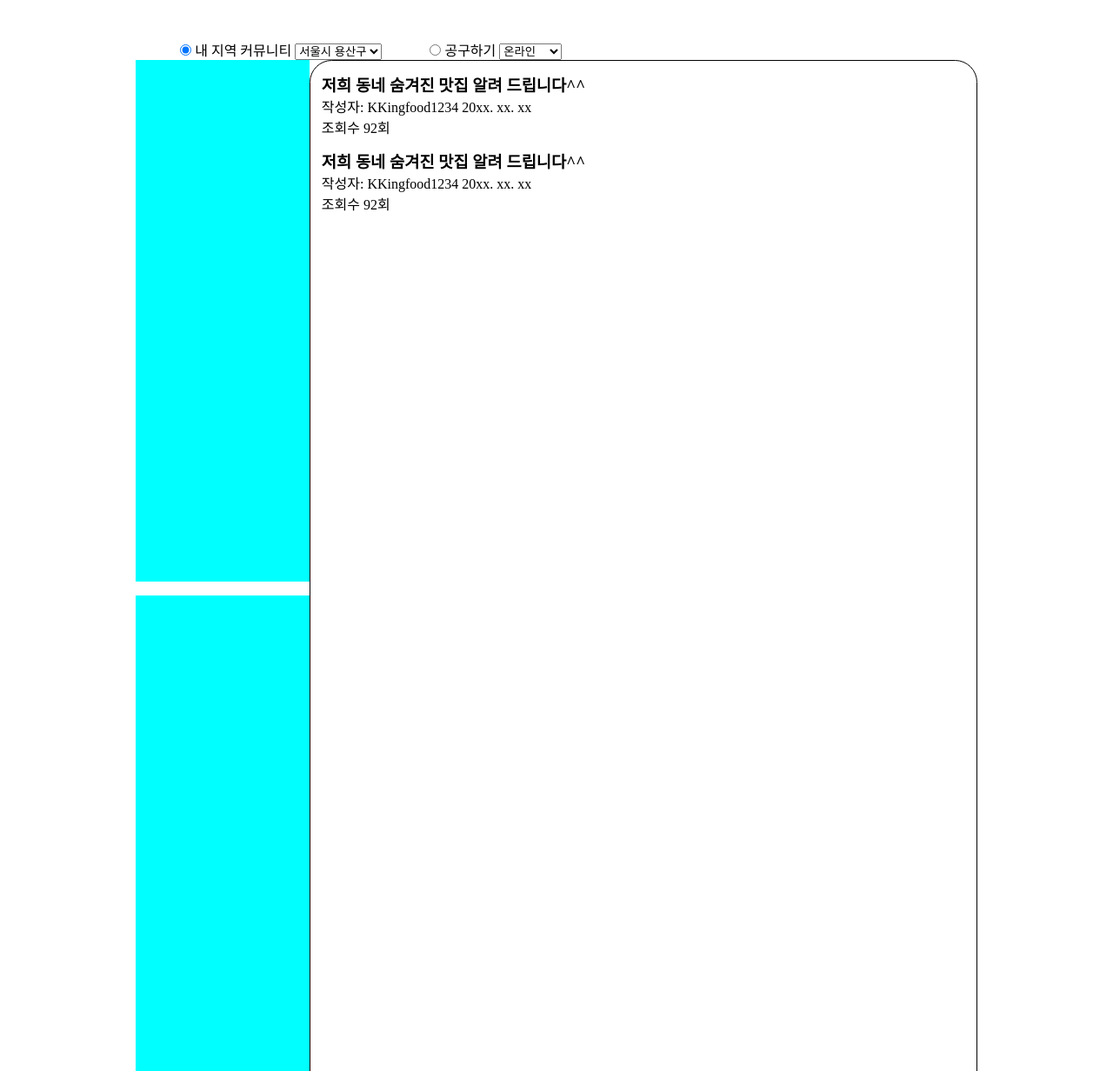
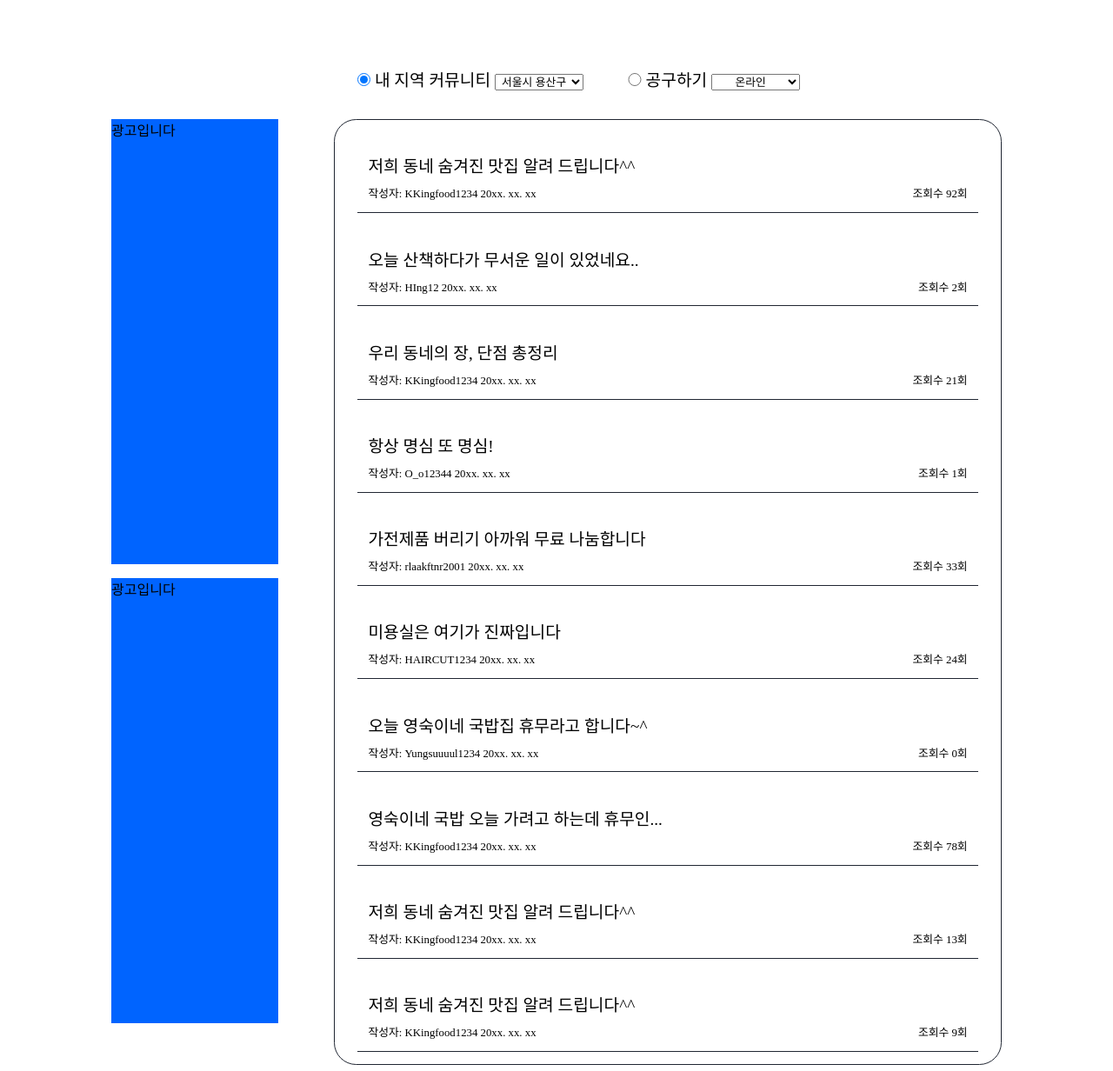
Before and after one commit to dgsw-us/us-web, a plain HTML site: page html/community.html in a window 1280 px wide. Shown: the part 130-1362 px from the top of the page at 87% size. Drawn offline with Linux system fonts and the light colour scheme.

Commit message:
community

```diff
--- a/css/community.css
+++ b/css/community.css
@@ -8,19 +8,20 @@
 .head{
     display:flex;
     flex-direction: column;
-    align-items: center;
+    align-items: start;
     width:100vw;
     height: 20vh;
     margin-top:15px;
 }
 #box1{
     font-size:1.3vw;
-    width:85vw;
+    width:95vw;
     height:7vh;
+    margin-left:50px;
 }
 #box2{
     font-size:1.3vw;
-    width:80vw;
+    width:55vw;
     height:7vh;
 }
 .logobox{
@@ -43,7 +44,7 @@
 #btn-box{
     display: flex;
     align-items: center;
-    width:10vw;
+    width:8vw;
     height: 5vh;
 }
 .menubar{
@@ -65,6 +66,7 @@
     width:8vw;
     height:5vh;
 }
+
 /*main*/
 .main {
     display: flex;
@@ -72,8 +74,24 @@
     align-items: center;
 }
 
+.select {
+    display: flex;
+    justify-content: center;
+    font-size: 1.5vw;
+    margin: 4vh 0px;
+}
+select {
+    width: 8vw;
+    height: 1.5vw;
+    font-size: 1vw;
+    text-align: center;
+}
 .select input {
     margin: 0px 0px 0px 4vw;
+}
+input[type="radio"] {
+    width: 1.2vw;
+    height: 1.2vw;
 }
 
 
@@ -87,19 +105,32 @@
     flex-direction: column;
 }
 .ad {
-    width: 200px;
-    height: 600px;
-    background-color: aqua;
-    margin: 0px 0px 2vh 0px;
+    width: 15vw;
+    height: 40vw;
+    background-color: #0064FF;
+    margin: 0px 8vh 2vh 0px;
 }
 
 .listBoxs {
     width: 60vw;
-    height: 1215px;
-    border: 1px solid black;
+    height: 85vw;
+    border: 0.5px solid #202632;
     border-radius: 2vw;
+    overflow-y: auto;
+}
+
+.title {
+    font-size: 1.5vw;
 }
 
 .listBox {
-    margin: 1vw;
+    margin: 2vw;
+    padding: 1vw;
+    font-size: 1vw;
+    border-bottom: 0.5px solid #202632;
 }
+.info {
+    display: flex;
+    justify-content: space-between;
+    margin-top: 1vh;
+}
--- a/html/community.html
+++ b/html/community.html
@@ -43,25 +43,105 @@
                         <option>오프라인</option>
                     </select>
                 </label>
+            </div>
 
             <div class="contents">
                 <div class="ads">
-                    <div class="ad"></div>
-                    <div class="ad"></div>
+                    <div class="ad">광고입니다</div>
+                    <div class="ad">광고입니다</div>
                 </div>
                 <div class="listBoxs">
                     <div class="listBox">
-                        <h3>저희 동네 숨겨진 맛집 알려 드립니다^^</h3>
+                        <p class="title">저희 동네 숨겨진 맛집 알려 드립니다^^</p>
                         <div class="info">
-                        <div>작성자: KKingfood1234 20xx. xx. xx</div><div>조회수 92회</div>
+                            <p>작성자: KKingfood1234 20xx. xx. xx</p><p>조회수 92회</p>
                         </div>
                     </div>
                     <div class="listBox">
-                        <h3>저희 동네 숨겨진 맛집 알려 드립니다^^</h3>
+                        <p class="title">오늘 산책하다가 무서운 일이 있었네요..</p>
                         <div class="info">
-                        <div>작성자: KKingfood1234 20xx. xx. xx</div><div>조회수 92회</div>
+                            <p>작성자: HIng12 20xx. xx. xx</p><p>조회수 2회</p>
                         </div>
                     </div>
+                    <div class="listBox">
+                        <p class="title">우리 동네의 장, 단점 총정리</p>
+                        <div class="info">
+                            <p>작성자: KKingfood1234 20xx. xx. xx</p><p>조회수 21회</p>
+                        </div>
+                    </div>
+                    <div class="listBox">
+                        <p class="title">항상 명심 또 명심!</p>
+                        <div class="info">
+                            <p>작성자: O_o12344 20xx. xx. xx</p><p>조회수 1회</p>
+                        </div>
+                    </div>
+                    <div class="listBox">
+                        <p class="title">가전제품 버리기 아까워 무료 나눔합니다</p>
+                        <div class="info">
+                            <p>작성자: rlaakftnr2001 20xx. xx. xx</p><p>조회수 33회</p>
+                        </div>
+                    </div>
+                    <div class="listBox">
+                        <p class="title">미용실은 여기가 진짜입니다</p>
+                        <div class="info">
+                            <p>작성자: HAIRCUT1234 20xx. xx. xx</p><p>조회수 24회</p>
+                        </div>
+                    </div>
+                    <div class="listBox">
+                        <p class="title">오늘 영숙이네 국밥집 휴무라고 합니다~^</p>
+                        <div class="info">
+                            <p>작성자: Yungsuuuul1234 20xx. xx. xx</p><p>조회수 0회</p>
+                        </div>
+                    </div>
+                    <div class="listBox">
+                        <p class="title">영숙이네 국밥 오늘 가려고 하는데 휴무인...</p>
+                        <div class="info">
+                            <p>작성자: KKingfood1234 20xx. xx. xx</p><p>조회수 78회</p>
+                        </div>
+                    </div>
+                    <div class="listBox">
+                        <p class="title">저희 동네 숨겨진 맛집 알려 드립니다^^</p>
+                        <div class="info">
+                            <p>작성자: KKingfood1234 20xx. xx. xx</p><p>조회수 13회</p>
+                        </div>
+                    </div>
+                    <div class="listBox">
+                        <p class="title">저희 동네 숨겨진 맛집 알려 드립니다^^</p>
+                        <div class="info">
+                            <p>작성자: KKingfood1234 20xx. xx. xx</p><p>조회수 9회</p>
+                        </div>
+                    </div>
+                    <div class="listBox">
+                        <p class="title">저희 동네 숨겨진 맛집 알려 드립니다^^</p>
+                        <div class="info">
+                            <p>작성자: KKingfood1234 20xx. xx. xx</p><p>조회수 92회</p>
+                        </div>
+                    </div>
+                    <div class="listBox">
+                        <p class="title">저희 동네 숨겨진 맛집 알려 드립니다^^</p>
+                        <div class="info">
+                            <p>작성자: KKingfood1234 20xx. xx. xx</p><p>조회수 92회</p>
+                        </div>
+                    </div>
+                    <div class="listBox">
+                        <p class="title">저희 동네 숨겨진 맛집 알려 드립니다^^</p>
+                        <div class="info">
+                            <p>작성자: KKingfood1234 20xx. xx. xx</p><p>조회수 92회</p>
+                        </div>
+                    </div>
+                    <div class="listBox">
+                        <p class="title">저희 동네 숨겨진 맛집 알려 드립니다^^</p>
+                        <div class="info">
+                            <p>작성자: KKingfood1234 20xx. xx. xx</p><p>조회수 92회</p>
+                        </div>
+                    </div>
+                    <div class="listBox">
+                        <p class="title">저희 동네 숨겨진 맛집 알려 드립니다^^</p>
+                        <div class="info">
+                            <p>작성자: KKingfood1234 20xx. xx. xx</p><p>조회수 92회</p>
+                        </div>
+                    </div>
+
                 </div>
             </div>
         </div>
```
